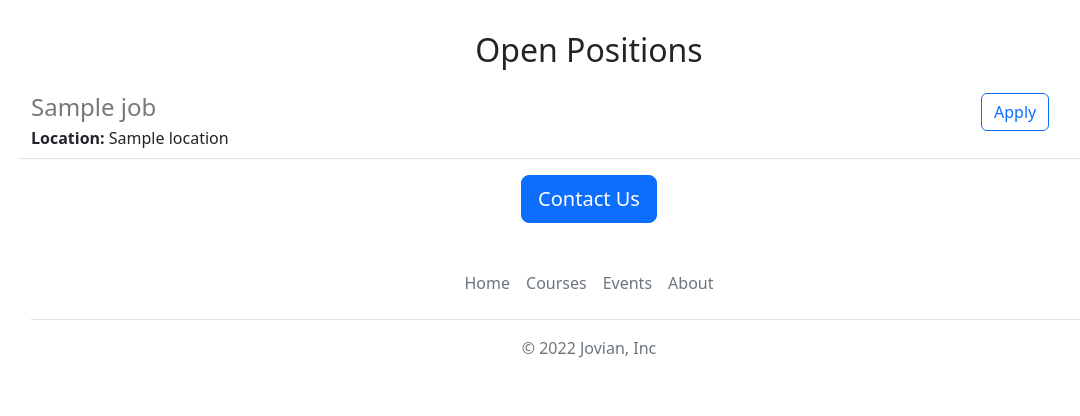
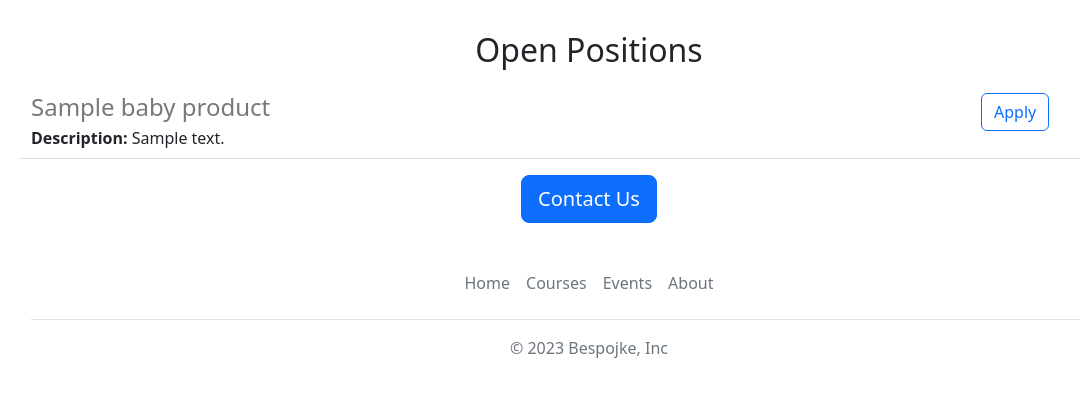
Before and after one commit to Joelkohym/Bespojke, a Flask app: template templates/home.html in a window 1280 px wide. Shown: the part 833-1249 px from the top of the page, without its empty margins (51-1131 px from the left). Run offline with Flask 3, Linux system fonts and the light colour scheme; the template is opened without the code that fills it: most values are stand-ins (such as "Sample title", 1, 10 or a date in 2020).

Commit message:
Jovian to Bespojke

```diff
--- a/app.py
+++ b/app.py
@@ -5,18 +5,18 @@ app = Flask(__name__)
 babyProducts = [{
   'id': 1,
   'title': '10 Pcs Silicone Dining Set',
-  'Price': '$27.90',
-  'Description': 'For babies'
+  'price': '$27.90',
+  'description': 'For babies'
 }, {
   'id': 2,
   'title': '10 Pcs Silicone Dining Set',
-  'Price': '$27.90',
-  'Description': 'For babies'
+  'price': '$27.90',
+  'description': 'For babies'
 }, {
   'id': 3,
   'title': '10 Pcs Silicone Dining Set',
-  'Price': '$27.90',
-  'Description': 'For babies'
+  'price': '$27.90',
+  'description': 'For babies'
 }]
 
 
--- a/templates/footer.html
+++ b/templates/footer.html
@@ -7,6 +7,6 @@
       <li class="nav-item"><a target="_blank" href="https://jovian.ai/events" class="nav-link px-2 text-muted">Events</a></li>
       <li class="nav-item"><a  target="_blank" href="https://jovian.ai/about" class="nav-link px-2 text-muted">About</a></li>
     </ul>
-    <p class="text-center text-muted">&copy; 2022 Jovian, Inc</p>
+    <p class="text-center text-muted">&copy; 2023 Bespojke, Inc</p>
   </footer>
 </div>
--- a/templates/jobitem.html
+++ b/templates/jobitem.html
@@ -2,14 +2,14 @@
   <div class="col-10">
     <h4
       style="color:rgb(120,120,120); margin-bottom:4px;">
-      {{job['title']}}
+      {{babyProducts['title']}}
     </h4>
     <div>
-      <b>Location:</b> {{job['location']}}
+      <b>Description:</b> {{babyProducts['description']}}
     </div>
-    {% if 'salary' in job %}
+    {% if 'price' in babyProducts %}
     <div>
-      <b>Salary:</b> {{job['salary']}}
+      <b>Price:</b> {{babyProducts['price']}}
     </div>
     {% endif %}
   </div>
--- a/templates/nav.html
+++ b/templates/nav.html
@@ -2,7 +2,7 @@
   <div class="container-fluid">
     <a class="navbar-brand" href="#">
       <img src="/static/logo.svg" alt="" width="30" height="24" class="d-inline-block align-text-top">
-      Jovian
+      Bespojke
     </a>
   </div>
 </nav>
```
